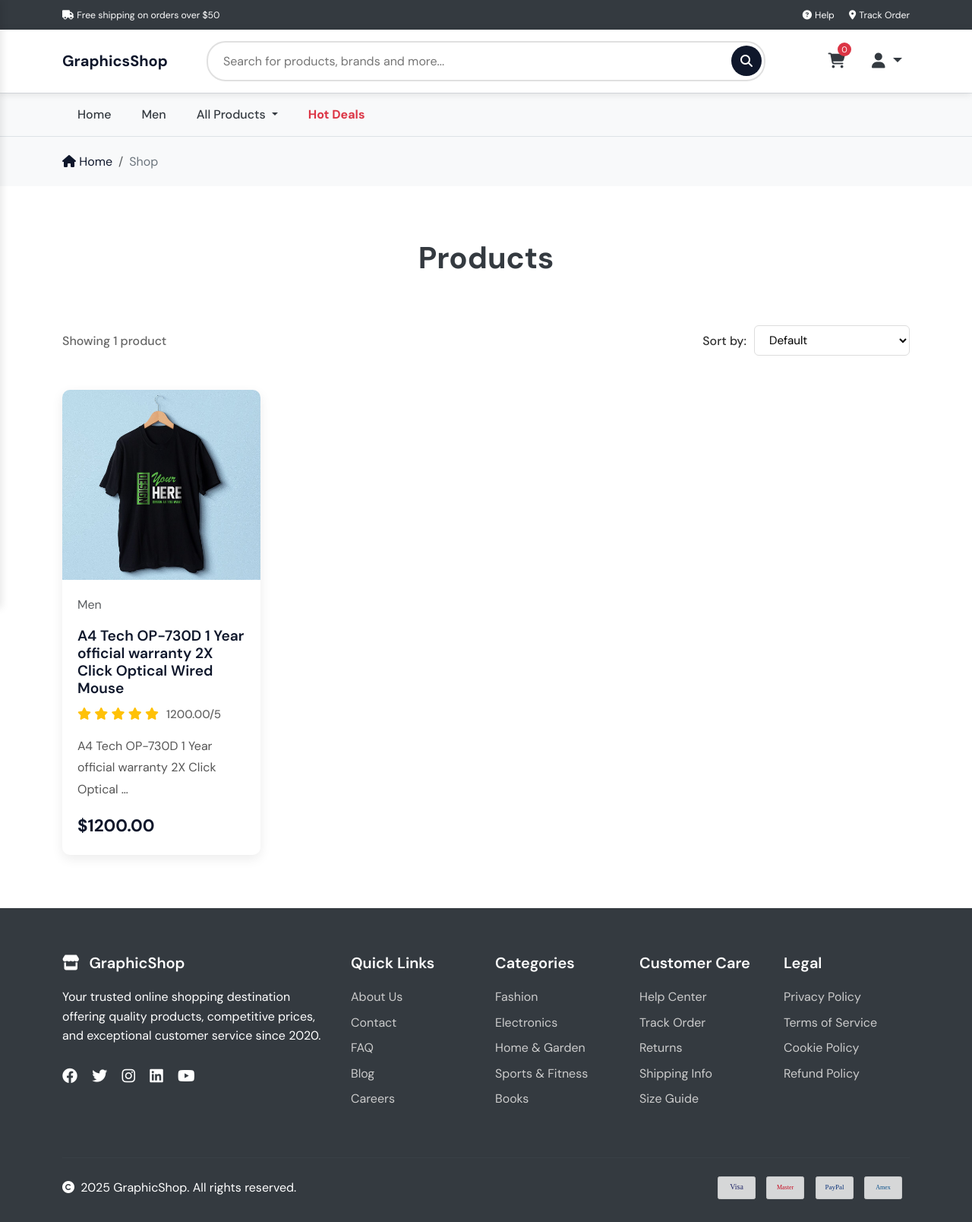
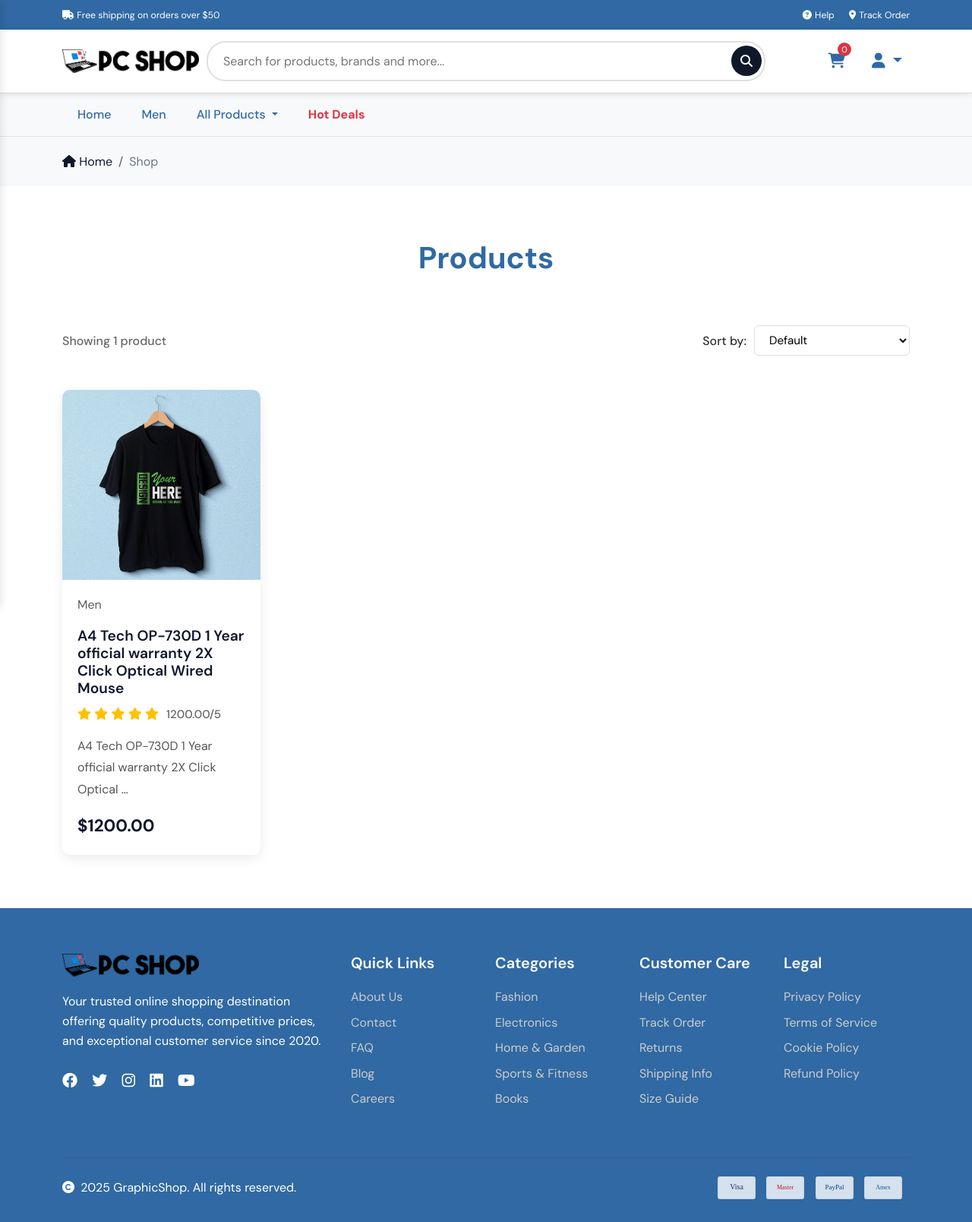
Before and after one commit to Md-Minhazul-Alam/ecommerce, a Django app: page /products/ in a window 1280 px wide. Shown: the whole page at 76% size. Run offline with Django 5.2, Linux system fonts and the light colour scheme; data comes from the database, SQL or seed files in the repository; both versions use the stored data as it was after the commit; some libraries are stand-ins or nearby versions.

Commit message:
Logo Added to Header, Footer, Fix CSS Styles

```diff
--- a/bag/views.py
+++ b/bag/views.py
@@ -1,10 +1,13 @@
 from django.shortcuts import render, redirect, get_object_or_404
+from businessprofile.models import WebsiteSetting
 from product.models import Category, Product
 from django.contrib import messages
 from decimal import Decimal
 
 # View Bag
 def view_bag(request):
+    # Setting
+    setting = WebsiteSetting.objects.first()
    # Menus
     menuCategories = Category.objects.filter(
         is_active=True,
@@ -12,6 +15,7 @@
     ).prefetch_related("subcategories")
 
     context = {
+        'setting': setting,
         'menuCategories': menuCategories,
     }
 
--- a/home/views.py
+++ b/home/views.py
@@ -1,10 +1,13 @@
 from django.shortcuts import render
+from businessprofile.models import WebsiteSetting
 from product.models import Category, Product
 from themeOption.models import HeroSlider
 import random
 
 # Home Page
 def home_page(request):
+    # Setting
+    setting = WebsiteSetting.objects.first()
     # Menus
     menuCategories = Category.objects.filter(
         is_active=True,
@@ -23,6 +26,7 @@
     featured_products = featured_products[:8]
 
     context = {
+        'setting': setting,
         'menuCategories': menuCategories,
         'categoryList': categoryList,
         'sliders': sliders,
--- a/product/views.py
+++ b/product/views.py
@@ -1,10 +1,13 @@
 from django.shortcuts import render, get_object_or_404
+from businessprofile.models import WebsiteSetting
 from product.models import Category, Product
 from django.db.models import Q
 from itertools import groupby
 
 # Products
 def all_products(request, category_slug=None):
+    # Setting
+    setting = WebsiteSetting.objects.first()
     # Menus
     menuCategories = Category.objects.filter(
         is_active=True,
@@ -52,6 +55,7 @@
             )
 
     context = {
+        "setting": setting,
         "menuCategories": menuCategories,
         "products": products,
         "category": category,
@@ -65,6 +69,8 @@
 
 # Product Details
 def product_detail(request, product_slug):
+    # Setting
+    setting = WebsiteSetting.objects.first()
     # Menus
     menuCategories = Category.objects.filter(
         is_active=True,
@@ -83,6 +89,7 @@
         grouped_variations[name] = list(group)
 
     context = {
+        "setting": setting,
         'menuCategories': menuCategories,
         'product': product,
         'grouped_variations': grouped_variations,
--- a/static/assets/css/style.css
+++ b/static/assets/css/style.css
@@ -1,7 +1,7 @@
 :root {
     --primary-color: #0F172B;
     --secondary-color: #6c757d;
-    --dark-color: #343a40;
+    --dark-color: #3069a3;
     --light-bg: #f8f9fa;
 }
 
--- a/templates/frontend/includes/footer.html
+++ b/templates/frontend/includes/footer.html
@@ -4,8 +4,13 @@
             <div class="row">
                 <div class="col-lg-4 col-md-6 mb-4">
                     <h5>
-                        <i class="fas fa-store me-2"></i>
-                        GraphicShop
+                        {% if setting.website_logo %}
+                            <a href="/">
+                                <img src="{{ setting.website_logo.url }}" alt="{{ setting.website_name }}" class="logo" style="width:180px; height: auto;">
+                            </a>
+                        {% else %}
+                            <a href="/" class="logo">{{ website_setting.website_name }}</a>
+                        {% endif %}
                     </h5>
                     <p class="mb-4">Your trusted online shopping destination offering quality products, competitive prices, and exceptional customer service since 2020.</p>
                     <div class="social-icons">
--- a/templates/frontend/includes/main-nav.html
+++ b/templates/frontend/includes/main-nav.html
@@ -3,8 +3,15 @@
         <div class="row align-items-center">
             <!-- Logo -->
             <div class="col-6 col-lg-2">
-                <a href="/" class="logo">GraphicsShop</a>
+                {% if setting.website_logo %}
+                    <a href="/">
+                        <img src="{{ setting.website_logo.url }}" alt="{{ setting.website_name }}" class="logo" style="width:180px; height: auto;">
+                    </a>
+                {% else %}
+                    <a href="/" class="logo">{{ website_setting.website_name }}</a>
+                {% endif %}
             </div>
+
 
             <!-- Search Bar -->
             <div class="col-12 col-lg-8 order-3 order-lg-2 mt-3 mt-lg-0">
```
Also changed, not shown: checkout/views.py (+10 -0 lines), db.sqlite3, media/website/pc_shop4x.png (added).
